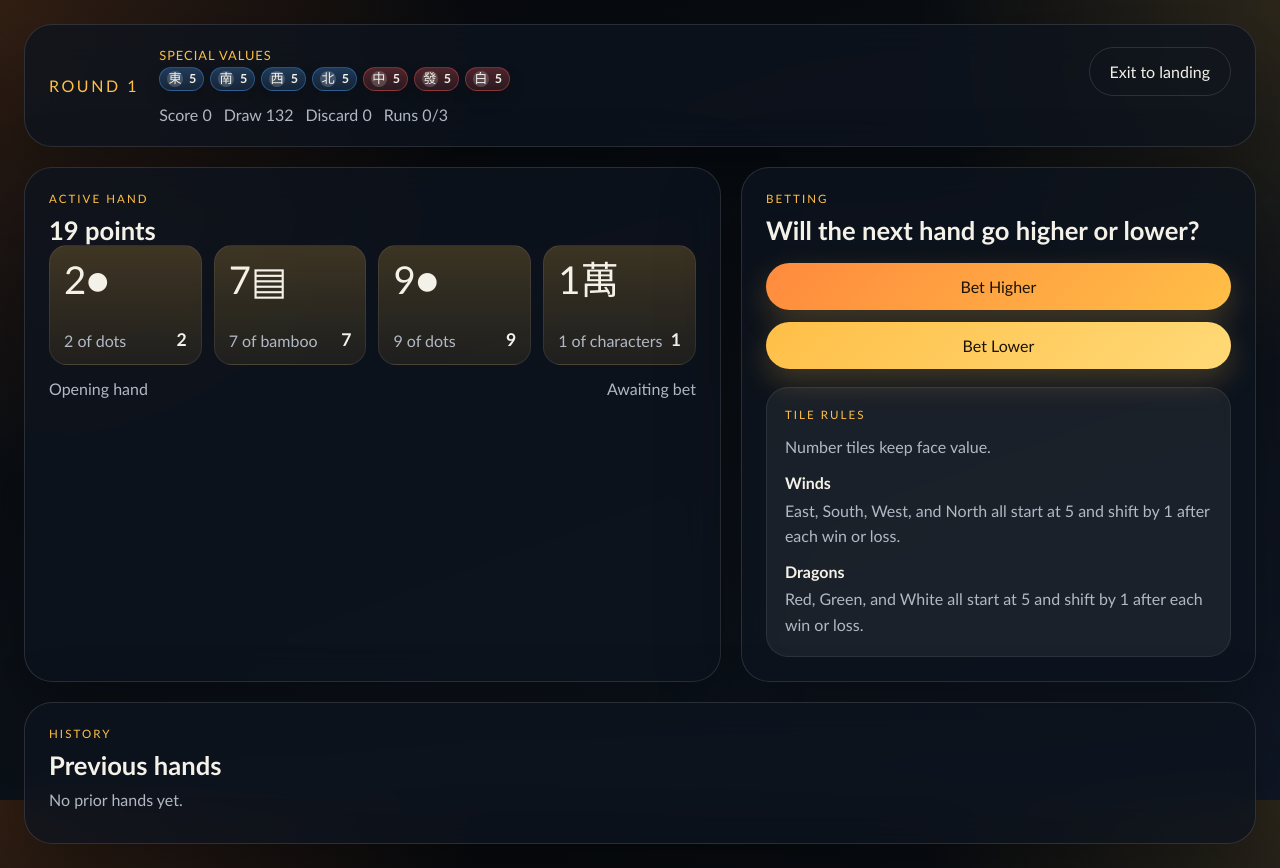
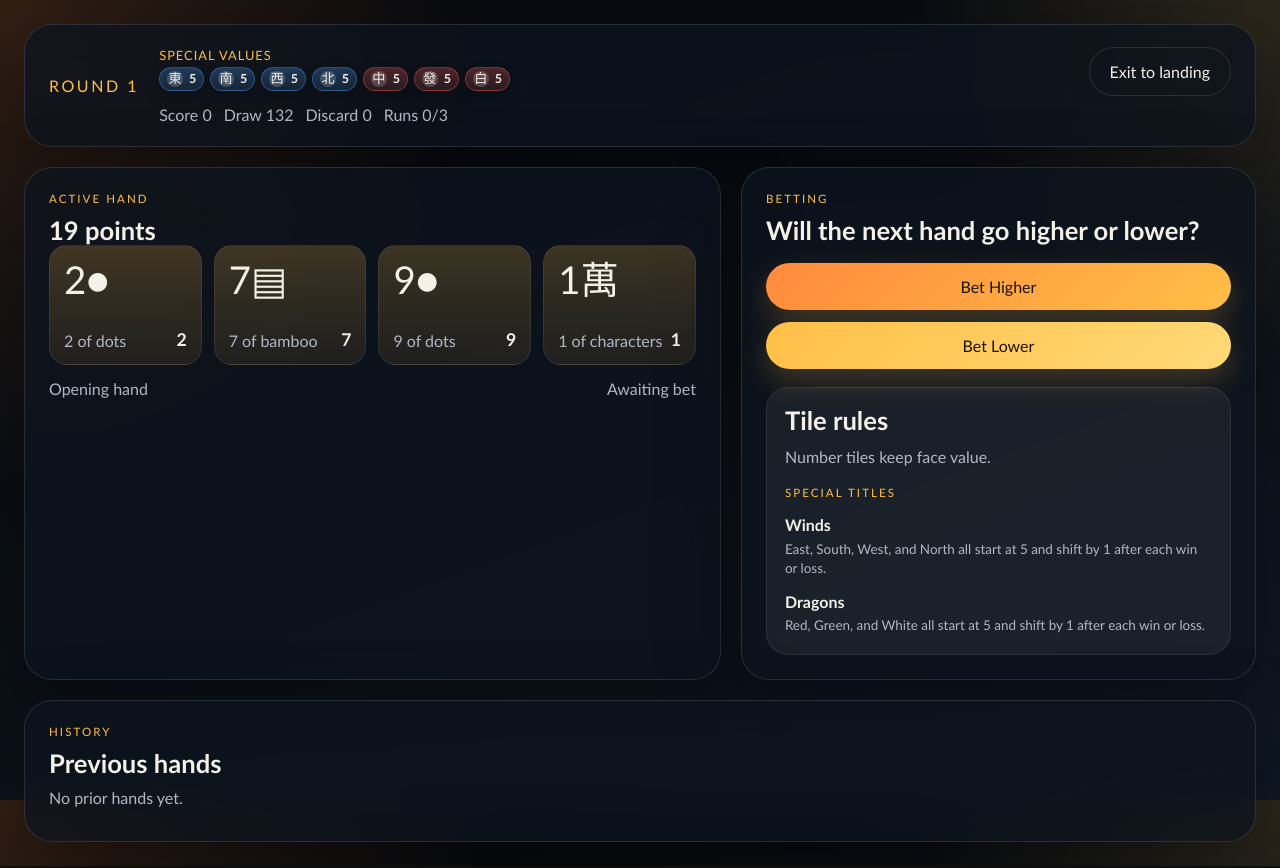
Before and after one commit to loay98/hand-betting-game, a React (Vite) app: page / in a window 1280 px wide. Both pictures are taken after a click on the button "New Game". Built offline with nearby package versions, Linux system fonts and the light colour scheme.

Commit message:
Enhance GameView UI with improved tile rules display and styling

```diff
--- a/src/components/GameView.tsx
+++ b/src/components/GameView.tsx
@@ -73,8 +73,9 @@ export function GameView({ state, onBetHigher, onBetLower, onExit }: GameViewPro
             <button className="primary-button" type="button" onClick={onBetLower}>Bet Lower</button>
           </div>
           <div className="rules-card">
-            <p className="eyebrow">Tile rules</p>
+            <h2 className="rules-card__title">Tile rules</h2>
             <p>Number tiles keep face value.</p>
+            <p className="eyebrow rules-card__section-label">Special titles</p>
             <div className="rules-card__powers">
               <div>
                 <strong>Winds</strong>
--- a/src/styles.css
+++ b/src/styles.css
@@ -460,6 +460,13 @@ input[aria-invalid="true"] {
   line-height: 1.6;
 }
 
+.rules-card__title {
+  margin: 0 0 10px;
+  font-size: clamp(1.2rem, 2vw, 2rem);
+  line-height: 1.1;
+  color: var(--text);
+}
+
 .rules-card > strong {
   color: var(--text);
 }
@@ -470,6 +477,11 @@ input[aria-invalid="true"] {
   margin-top: 10px;
 }
 
+.rules-card__section-label {
+  margin-top: 14px;
+  margin-bottom: 0;
+}
+
 .rules-card__powers div {
   display: grid;
   gap: 2px;
@@ -477,6 +489,11 @@ input[aria-invalid="true"] {
 
 .rules-card__powers strong {
   color: var(--text);
+}
+
+.rules-card__powers span {
+  font-size: 0.84rem;
+  line-height: 1.45;
 }
 
 .rules-card__current-values {
```
